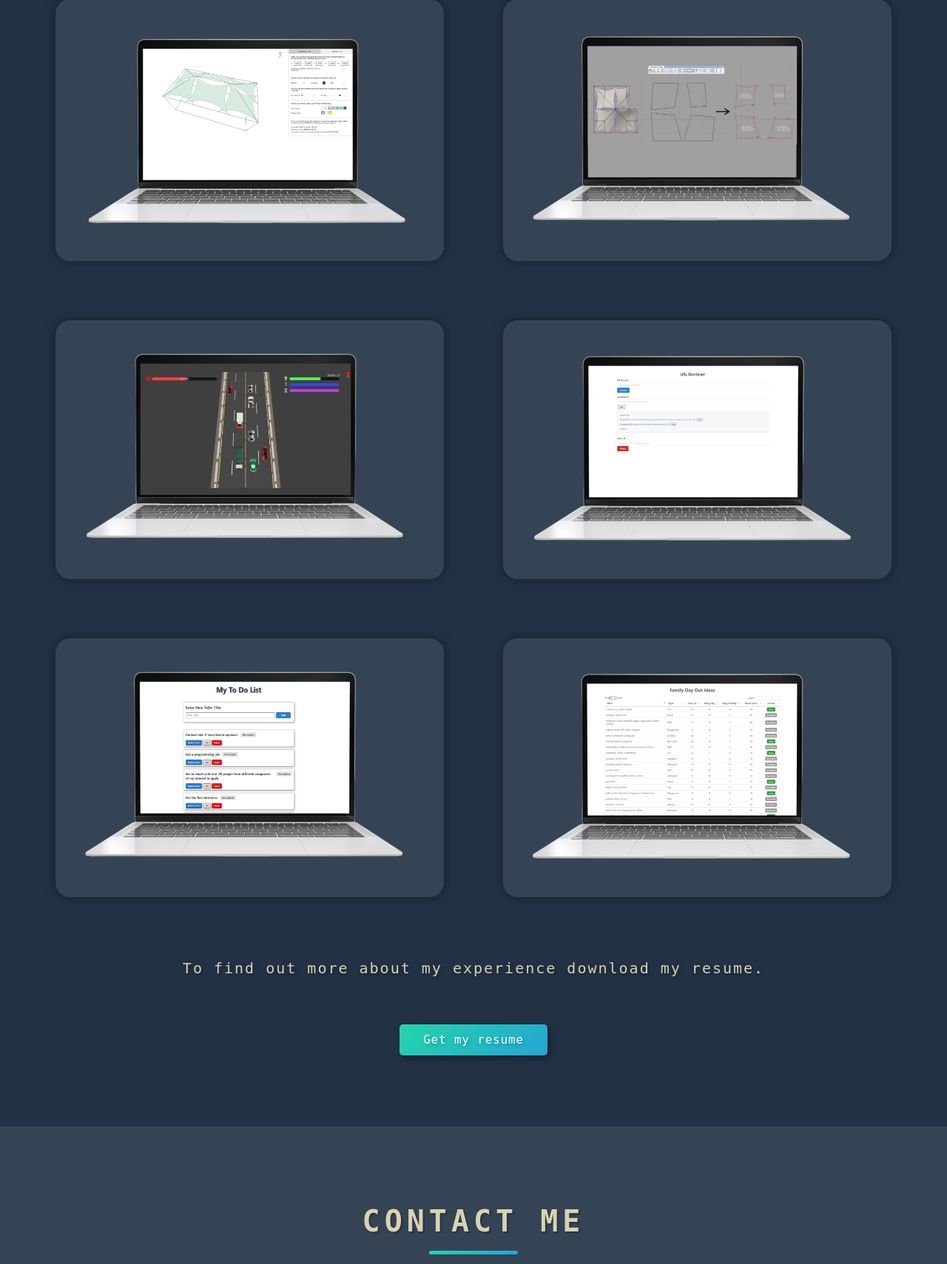
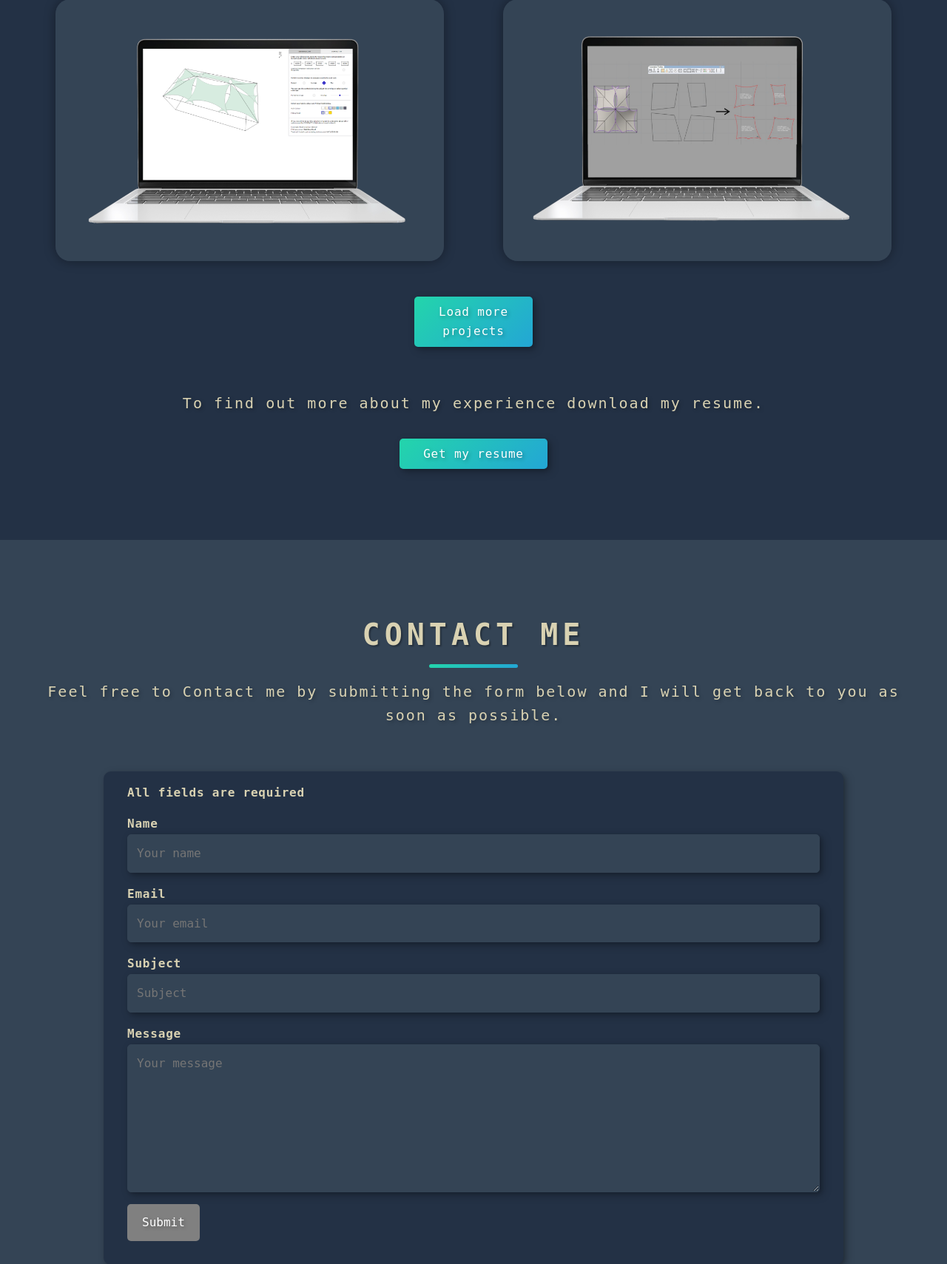
Before and after one commit to abawor/django_portfolio_website, a Django app: page / in a window 1280 px wide. Shown: the part 3134-4843 px from the top of the page at 74% size. Run offline with Django 3.2, Linux system fonts and the light colour scheme; some libraries are stand-ins or nearby versions.

Commit message:
Added show/hide for extra projects

```diff
--- a/website/static/css/base.css
+++ b/website/static/css/base.css
@@ -463,7 +463,7 @@ section {
     grid-template-columns: 1fr 1fr;
     width: 100%;
     gap: 5em;
-    margin: 5em auto;
+    margin: 5em auto 3em;
 }
 
 @media (max-width: 800px) {
@@ -652,14 +652,24 @@ section {
     color: var(--clr-white);
 }
 
+.load_more_button {
+    background: var(--clr-main);
+    font-size: var(--fs-body);
+    margin-bottom: 1em;
+    margin-top: 0;
+}
+
+.hidden_project {
+    display: none;
+}
+
 .resume_download_text {
-    margin-bottom: 1em;
+    margin: 3em auto 1em;
 }
 
 .resume_download_button {
     background: var(--clr-main);
     font-size: var(--fs-body);
-    margin-top: 0;
     width: fit-content;
 }
 
--- a/website/static/js/base.js
+++ b/website/static/js/base.js
@@ -2,6 +2,8 @@ document.addEventListener('DOMContentLoaded', function () {
     const hamburgerBtn = document.querySelector(".hamburger");
     const navBarLinks = document.querySelector(".nav_bar_links");
     const closeMark = document.querySelector(".close-mark");
+    const hiddenProjects = document.querySelectorAll(".hidden_project")
+    const loadMoreProjects = document.querySelector(".load_more_button");
     const submitBtn = document.querySelector(".submit_button");
     const formFields = document.querySelectorAll("#contact-me input[type='text'], #contact-me textarea");
     const portfolioItem = document.querySelectorAll(".portfolio_item");
@@ -45,6 +47,16 @@ document.addEventListener('DOMContentLoaded', function () {
         navBarLinks.classList.remove("active")
         hamburgerBtn.style.display = "flex"
         closeMark.style.display = "none"
+    });
+
+    loadMoreProjects.addEventListener("click", () => {
+        if (hiddenProjects[0].style.display === "block") {
+            hiddenProjects.forEach((item) => item.style.display = "none")
+            loadMoreProjects.innerHTML = "Load more projects"
+        } else {
+            hiddenProjects.forEach((item) => item.style.display = "block")
+            loadMoreProjects.innerHTML = "Hide extra projects"
+        }
     });
 
     function isFormEmpty() {
--- a/website/templates/webapp/base.html
+++ b/website/templates/webapp/base.html
@@ -354,7 +354,7 @@
               </div>
             </div>
           </div>
-          <div class="portfolio_item">
+          <div class="portfolio_item hidden_project">
             <div class="hidden_text">
               Racing Game
             </div>
@@ -390,7 +390,7 @@
               </div>
             </div>
           </div>
-          <div class="portfolio_item">
+          <div class="portfolio_item hidden_project">
             <div class="hidden_text">
               URL Shortener
             </div>
@@ -429,7 +429,7 @@
               </div>
             </div>
           </div>
-          <div class="portfolio_item">
+          <div class="portfolio_item hidden_project">
             <div class="hidden_text">
               ToDo App
             </div>
@@ -469,7 +469,7 @@
               </div>
             </div>
           </div>
-          <div class="portfolio_item">
+          <div class="portfolio_item hidden_project">
             <div class="hidden_text">
               Family Days Out
             </div>
@@ -511,7 +511,8 @@
             </div>
           </div>
         </div>
-        <div class="section_subtitle cv_download_text">To find out more about my experience download my resume.</div>
+        <div class="shortcut_button load_more_button">Load more projects</div>
+        <div class="section_subtitle resume_download_text">To find out more about my experience download my resume.</div>
         <a
           href="https://docs.google.com/document/d/16Vn0ySQ1OgONY65L3Ih7dTb_mOAGJTH5/edit?usp=sharing&ouid=100021538499317306018&rtpof=true&sd=true"
           download target="_blank"
```
